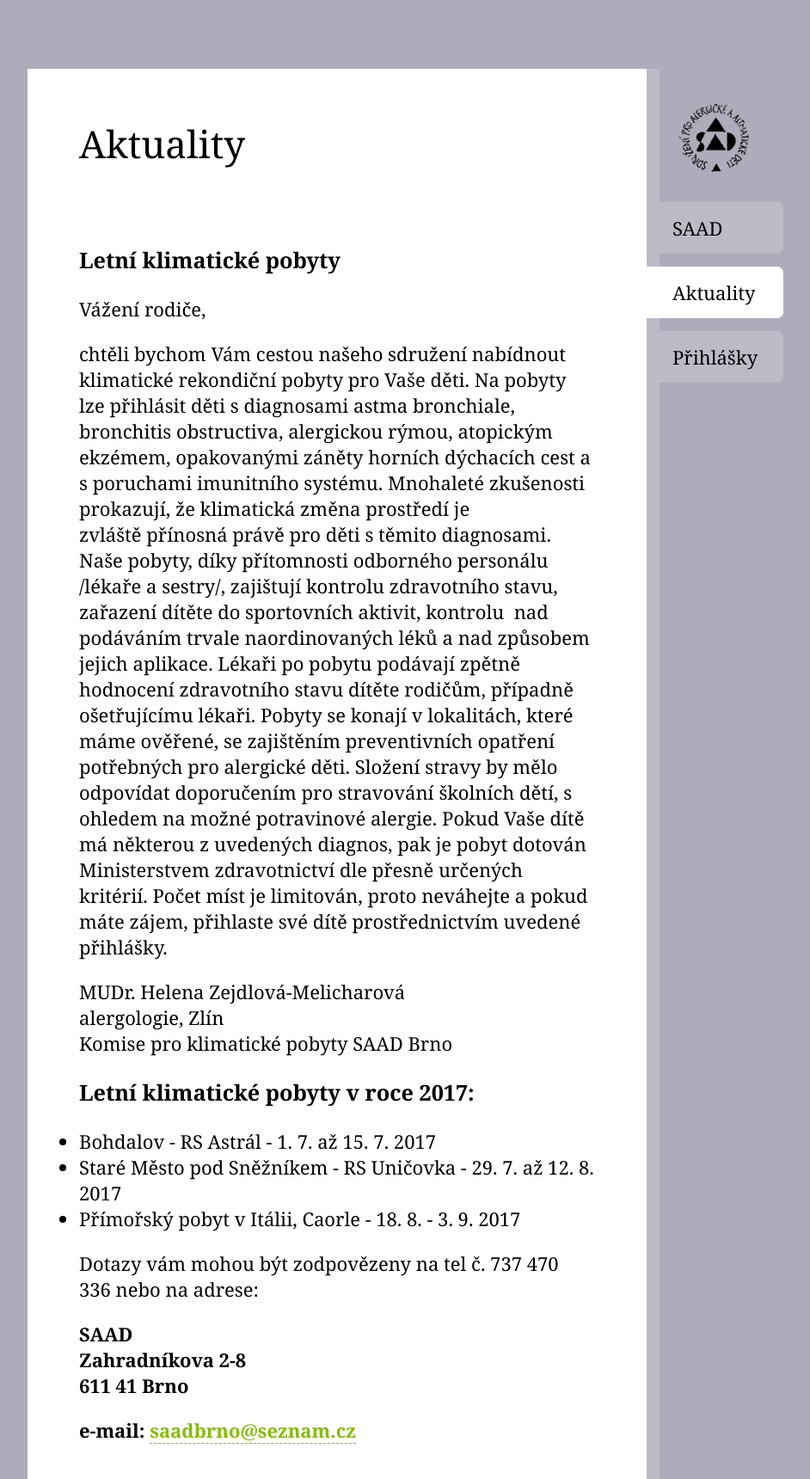
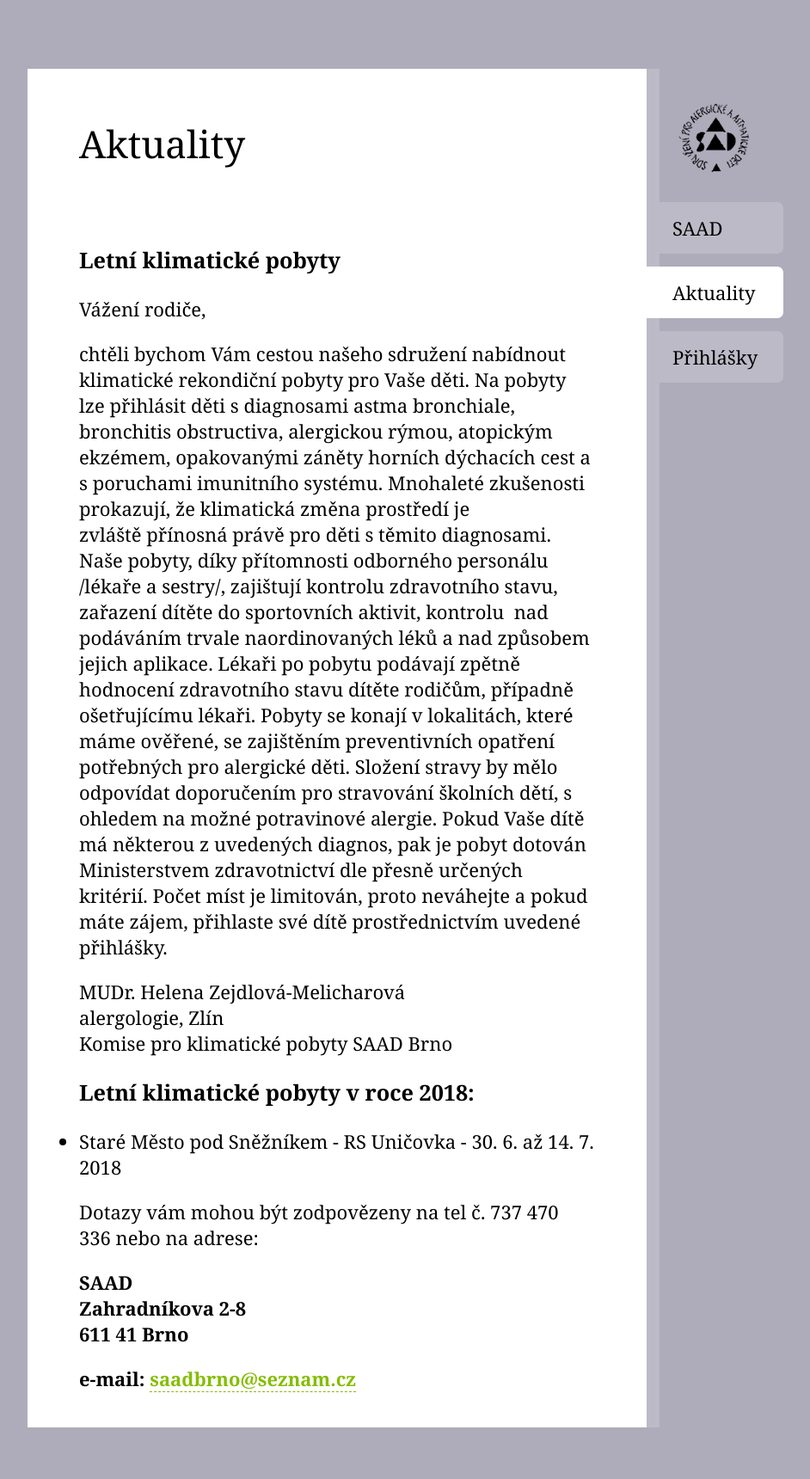
Before and after one commit to MrBrezina/saad.davi.cz, a Jekyll site: the page built from aktuality.md, in a window 1280 px wide. Shown: the whole page at 86% size, without its empty margins (168-1110 px from the left). Built offline with Jekyll 4.4.1, drawn with Linux system fonts in a browser that asks for light colours; some web fonts are replaced; after the commit the page ends 1660 px from its top, so only the background shows below that.

Commit message:
Update aktuality.md

```diff
--- a/aktuality.md
+++ b/aktuality.md
@@ -17,11 +17,9 @@ MUDr. Helena Zejdlová-Melicharová
 alergologie, Zlín
 Komise pro klimatické pobyty SAAD Brno
 
-### Letní klimatické pobyty v roce 2017:
+### Letní klimatické pobyty v roce 2018:
 
-* Bohdalov - RS Astrál - 1. 7. až 15. 7. 2017
-* Staré Město pod Sněžníkem - RS Uničovka - 29. 7. až 12. 8. 2017
-* Přímořský pobyt v Itálii, Caorle - 18. 8. - 3. 9. 2017
+* Staré Město pod Sněžníkem - RS Uničovka - 30. 6. až 14. 7. 2018
 
 Dotazy vám mohou být zodpovězeny na tel č. 737 470 336 nebo na adrese:
 
```
